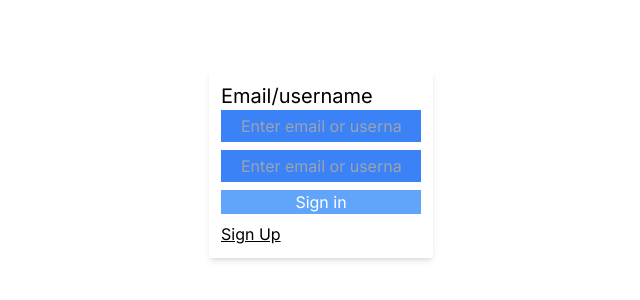
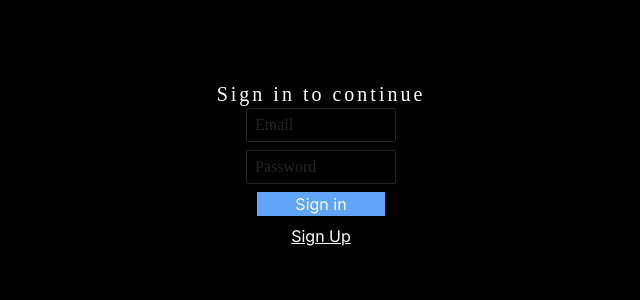
Before and after one commit to DAYusein211/West-side, a Next.js app in the folder website/: page / in a window 1280 px wide. Shown: the part 236-536 px from the top of the page, without its empty margins (319-959 px from the left). Built offline with nearby package versions, Linux system fonts and the light colour scheme; no server answers.

Commit message:
Fix coloring

```diff
--- a/website/app/globals.css
+++ b/website/app/globals.css
@@ -2,7 +2,28 @@
 @tailwind components;
 @tailwind utilities;
 
+@import url('https://fonts.googleapis.com/css2?family=Inika&family=Inria+Serif:wght@300&display=swap');
+
+
+:root
+{
+
+    background-color: black;
+}
+.myFont
+{
+
+
+    font-family: 'Inika', serif;
+
+    font-family: 'Inria Serif', serif;
+}
+.spacing
+{
+    letter-spacing: 3px;
+}
 input
 {
-    @apply w-[200px] border-gray-200 py-1 px-5 bg-blue-500 text-black;
+
+   @apply w-[150px]  py-1 px-2 myFont bg-transparent focus:outline-none focus:border-[#242424]   border-solid border rounded-sm text-[#242424] border-[#242424] caret-[#242424] placeholder-[#242424];
 }
--- a/website/components/signIn.jsx
+++ b/website/components/signIn.jsx
@@ -5,9 +5,9 @@ import { signIn } from "next-auth/react";
 import { useRouter } from "next/navigation";
 export default function SignIn()
 {
-    const [email, setEmail] = useState("")
-    const [password, setPassword] = useState("")
-    const [error, setError] = useState("")
+    const [email, setEmail] = useState("");
+    const [password, setPassword] = useState("");
+    const [error, setError] = useState("");
 
     const router = useRouter();
 
@@ -18,6 +18,7 @@ export default function SignIn()
            const res = await signIn("credentials",
            {
             email, password, redirect:false});
+
            if(res.error)
            {
                setError("Invalid password or username")
@@ -31,21 +32,21 @@ export default function SignIn()
         }
     }
     return (
-    <div className="grid place-items-center h-screen">
-        <div className = "shadow-md p-3 rounded-r-sm ">
-            <h1 className = "text-xl">
-                Email/username
+    <div className="flex place-items-center h-screen  justify-center items-center flex-col" >
+        <div className="grid place-items-center ">
+            <h1 className = "myFont spacing text-white text-xl align-middle font-serif tracking-wider font-thin">
+                Sign in to continue
             </h1>
-            <form className = "flex flex-col gap-2" onSubmit={HandleSubmit}>
-                <input type="text" onChange = {(e) => setEmail(e.target.value)} placeholder="Enter email or username"/>
-                <input type="text" onChange = {(e) => setPassword(e.target.value)} placeholder="Enter email or username"/>
-                <button className = "bg-blue-400 text-white">Sign in</button>
-                {error && <div className = "text-red-400">{error}</div>}
+            <form className = "flex place-items-center flex-col gap-2" onSubmit={HandleSubmit}>
+                <input type="text" onChange = {(e) => setEmail(e.target.value)} placeholder="Email"/>
+                <input type="text" onChange = {(e) => setPassword(e.target.value)} placeholder="Password"/>
+                <button className = "bg-blue-400 text-white w-32 self-center">Sign in</button>
+                {error && <div className = "text-red-400 ">{error}</div>}
 
 
-            <Link href = {"signUp"} className = "underline"> Sign Up</Link>
+            <Link href = {"signUp"} className = "underline text-white"> Sign Up</Link>
             </form>
-        </div>
+            </div>
     </div>
         );
 }
```
